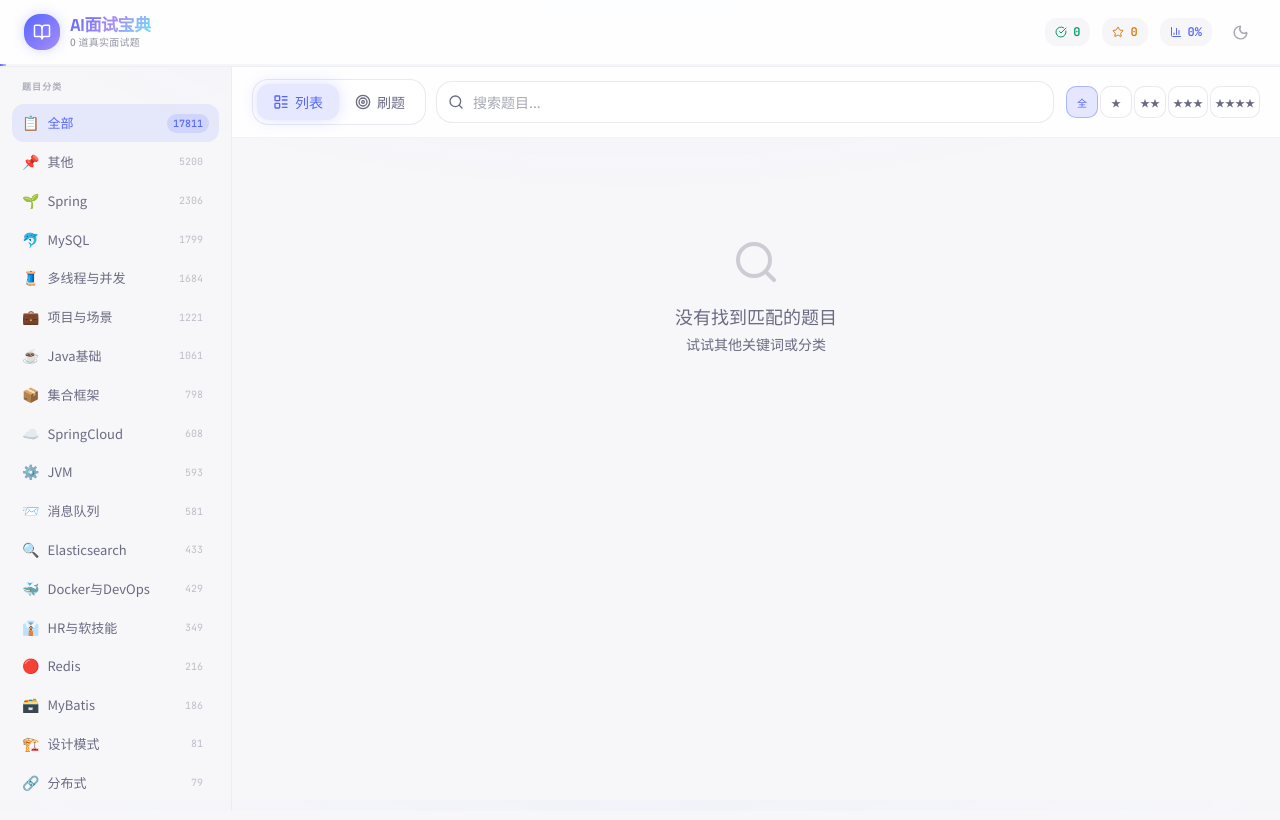
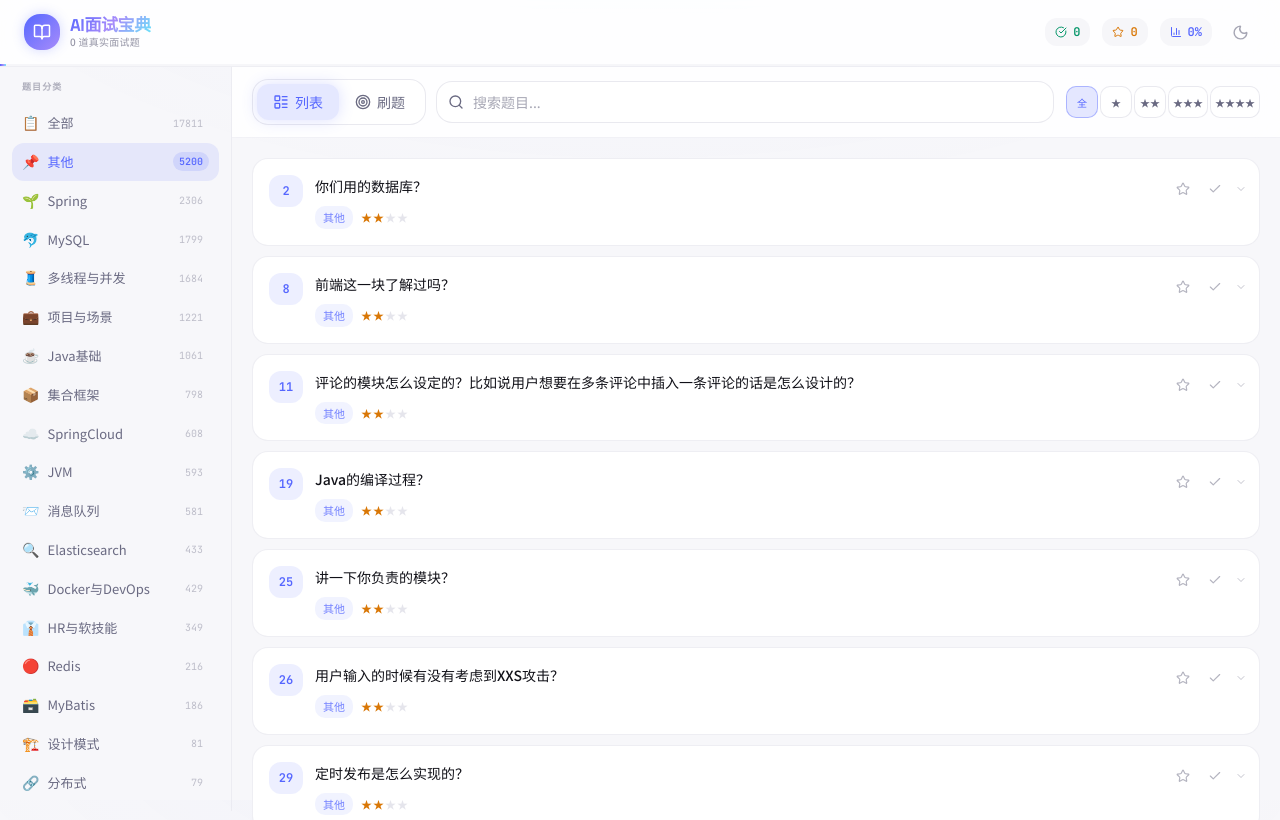
Before and after one commit to llxpy/ai-interview, a React (Vite) app: page / in a window 1280 px wide. Shown: the top 820 px of the page. Built offline with nearby package versions, Linux system fonts and the light colour scheme; the HTML template or start-up script is replaced by a standard one.

Commit message:
fix: auto-load first category on startup for instant content

```diff
--- a/src/App.tsx
+++ b/src/App.tsx
@@ -21,7 +21,7 @@ const DIFF_FILTERS = [
 ]
 
 export default function App() {
-  const { allQuestions, allLoaded, loadingAll, categories, doneSet, starSet, loading, loadingCat, error, loadCategory, toggleDone, toggleStar, resetProgress } = useQuestions()
+  const { allQuestions, allLoaded, allLoading, catIndex, categories, doneSet, starSet, loading, loadingCat, error, loadCategory, toggleDone, toggleStar, resetProgress } = useQuestions()
 
   // Theme
   const [theme, setTheme] = useState<"dark" | "light">(() => {
@@ -47,7 +47,7 @@ export default function App() {
   }, [theme])
 
   const [search, setSearch] = useState("")
-  const [currentCat, setCurrentCat] = useState("全部")
+  const [currentCat, setCurrentCat] = useState<string>("")  // empty until first category loaded
   const [catQuestions, setCatQuestions] = useState<Question[]>([])
   const [diffFilter, setDiffFilter] = useState(0)
   const [page, setPage] = useState(1)
@@ -61,13 +61,21 @@ export default function App() {
   const [quizIndex, setQuizIndex] = useState(0)
   const [quizShowAnswer, setQuizShowAnswer] = useState(false)
 
+  // Auto-load first real category on startup
+  useEffect(() => {
+    if (!loading && catIndex.length > 0 && currentCat === "") {
+      const firstCat = catIndex[0].name  // first real category (not "全部")
+      setCurrentCat(firstCat)
+      loadCategory(firstCat).then((qs) => setCatQuestions(qs))
+    }
+  }, [loading, catIndex, currentCat, loadCategory])
+
   // Load category data on demand
   const switchCat = useCallback(async (cat: string) => {
     setCurrentCat(cat)
     setPage(1)
     if (cat === "全部") {
       setCatQuestions([])
-      // Trigger lazy load of full data
       if (!allLoaded) {
         await loadCategory("全部")
       }
@@ -78,7 +86,7 @@ export default function App() {
   }, [loadCategory, allLoaded])
 
   // Current question source
-  const isLoadingCurrentCat = currentCat === "全部" ? (!allLoaded && loadingAll) : loadingCat
+  const isLoadingCurrentCat = currentCat === "" || (currentCat === "全部" ? (!allLoaded && allLoading) : loadingCat)
   const questions = currentCat === "全部" ? allQuestions : catQuestions
 
   // Filter
--- a/src/lib/use-questions.ts
+++ b/src/lib/use-questions.ts
@@ -27,16 +27,16 @@ function decompress(raw: Record<string, unknown>[]): Question[] {
 export function useQuestions() {
   const [allQuestions, setAllQuestions] = useState<Question[]>([])
   const [allLoaded, setAllLoaded] = useState(false)
+  const [allLoading, setAllLoading] = useState(false)
   const [categoryData, setCategoryData] = useState<Map<string, Question[]>>(new Map())
   const [catIndex, setCatIndex] = useState<{ name: string; count: number; file: string }[]>([])
   const [doneSet, setDoneSet] = useState<Set<number>>(() => loadSet(STORAGE_DONE))
   const [starSet, setStarSet] = useState<Set<number>>(() => loadSet(STORAGE_STAR))
-  const [loading, setLoading] = useState(true)     // index loading
-  const [loadingAll, setLoadingAll] = useState(false) // full data loading
-  const [loadingCat, setLoadingCat] = useState(false) // category loading
+  const [loading, setLoading] = useState(true)
+  const [loadingCat, setLoadingCat] = useState(false)
   const [error, setError] = useState<string | null>(null)
 
-  // Step 1: Only load index (tiny ~1KB)
+  // Step 1: Load index
   useEffect(() => {
     fetch(BASE + "data/index.json")
       .then((r) => r.json())
@@ -51,26 +51,29 @@ export function useQuestions() {
       })
   }, [])
 
-  // Step 2: Load full data only when needed ("全部" view)
+  // Step 2: Load full data (streaming-style: show first category fast, load rest in background)
   const loadAllQuestions = useCallback(async () => {
-    if (allLoaded || loadingAll) return
-    setLoadingAll(true)
+    if (allLoaded || allLoading) return allQuestions
+    setAllLoading(true)
     try {
       const r = await fetch(BASE + "data.json")
       const raw = await r.json()
-      setAllQuestions(decompress(raw))
+      const qs = decompress(raw)
+      setAllQuestions(qs)
       setAllLoaded(true)
+      setAllLoading(false)
+      return qs
     } catch (e) {
       console.error("[useQuestions] full data failed:", e)
+      setAllLoading(false)
+      return []
     }
-    setLoadingAll(false)
-  }, [allLoaded, loadingAll])
+  }, [allLoaded, allLoading, allQuestions])
 
   // Load specific category on demand
   const loadCategory = useCallback(async (catName: string): Promise<Question[]> => {
     if (catName === "全部") {
-      await loadAllQuestions()
-      return allQuestions
+      return await loadAllQuestions()
     }
     if (categoryData.has(catName)) return categoryData.get(catName)!
 
@@ -90,7 +93,7 @@ export function useQuestions() {
       setLoadingCat(false)
       return []
     }
-  }, [allQuestions, categoryData, catIndex, loadAllQuestions])
+  }, [categoryData, catIndex, loadAllQuestions])
 
   useEffect(() => {
     localStorage.setItem(STORAGE_DONE, JSON.stringify([...doneSet]))
@@ -118,7 +121,7 @@ export function useQuestions() {
   ]
 
   return {
-    allQuestions, allLoaded, loadingAll, categoryData, catIndex, categories,
+    allQuestions, allLoaded, allLoading, categoryData, catIndex, categories,
     doneSet, starSet, loading, loadingCat, error,
     loadCategory, loadAllQuestions, toggleDone, toggleStar, resetProgress,
   }
```
